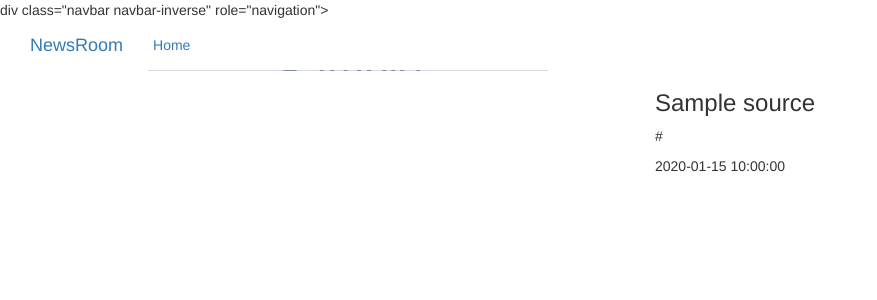
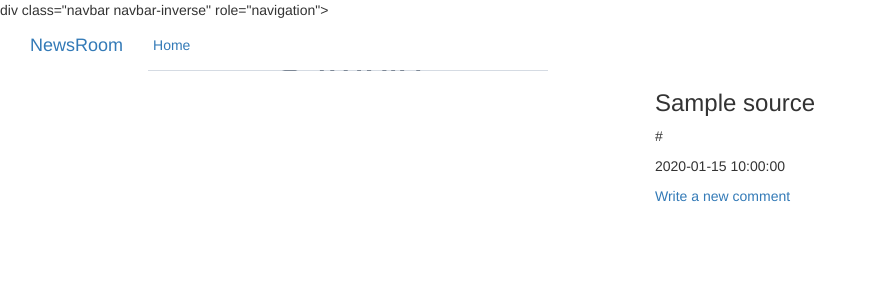
Before and after one commit to sharonandisi/news-api, a Flask app: template app/templates/source.html in a window 1280 px wide. Shown: the top 300 px of the page, without its empty margins (0-877 px from the left). Run offline with Flask 2, Linux system fonts and the light colour scheme; the template is opened without the code that fills it: most values are stand-ins (such as "Sample title", 1, 10 or a date in 2020); grey boxes marked "Sample" are stand-in pictures; parts of the project's set-up code (start-up, migrations or seed data) failed here and were passed over; some libraries are stand-ins or nearby versions.

Commit message:
update source.html

```diff
--- a/app/templates/source.html
+++ b/app/templates/source.html
@@ -11,6 +11,7 @@
         <p class = "content">{{source.url}}</p>
 
         <p class = "publishedAt">{{publishedAt}}</p>
+        <a class = "comments" href="/source/comment/new/{{source.id}}"> Write a new comment</a>
     </div>
     </div>
 </div>
```
